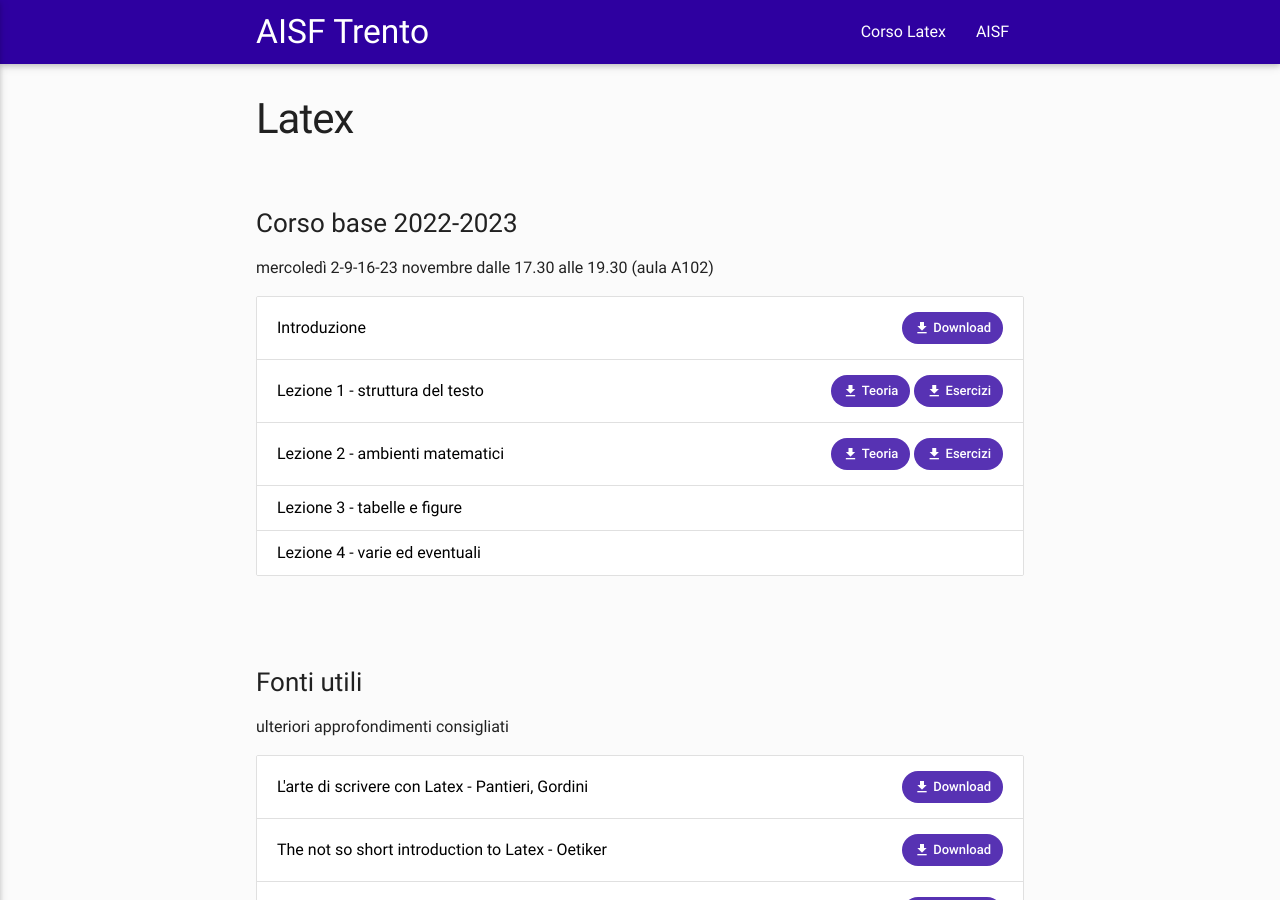
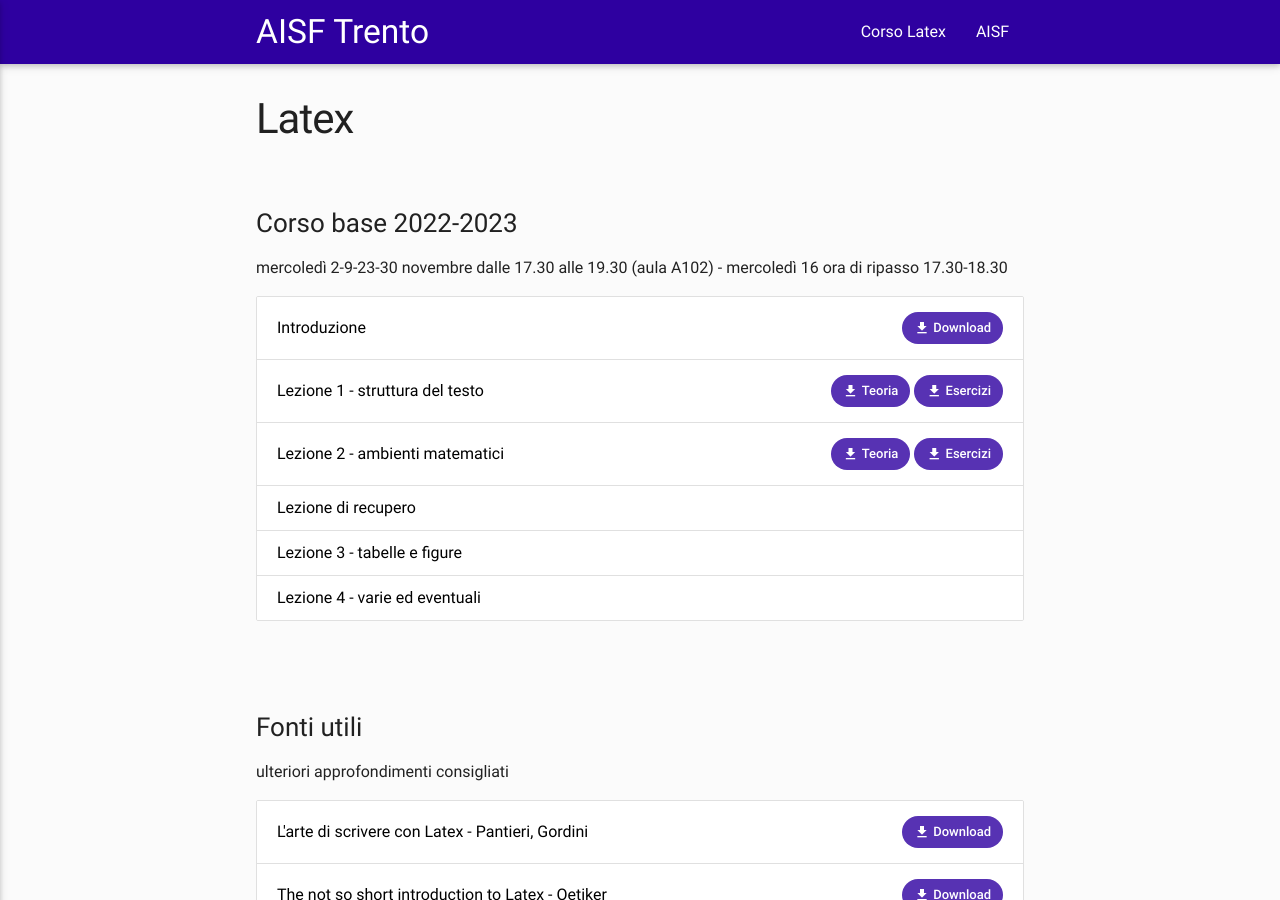
Before and after one commit to ai-sf/trento, a Jekyll site: the page built from latex.html, in a window 1280 px wide and 900 px high. Built offline with Jekyll 4.4.1, drawn with Linux system fonts in a browser that asks for light colours; nearby versions of some CDN libraries.

Commit message:
Update latex.yml
aggiunta lezione di recupero

```diff
--- a/_data/latex.yml
+++ b/_data/latex.yml
@@ -1,7 +1,7 @@
 sezioni:
 
   - titolo: "Corso base 2022-2023"
-    testo: "mercoledì 2-9-16-23 novembre dalle 17.30 alle 19.30 (aula A102)"
+    testo: "mercoledì 2-9-23-30 novembre dalle 17.30 alle 19.30 (aula A102) - mercoledì 16 ora di ripasso 17.30-18.30"
     downloads:
       - testo: "Introduzione"
         urls:
@@ -19,6 +19,10 @@
           url: "Lezione-2_22-23.pdf"
         - nome: "Esercizi"
           url: "Esercizi-2_22-23.pdf"
+      - testo: "Lezione di recupero"
+        urls:
+   #     - nome: "Download"
+   #       url: "Lezione-2_22-23.pdf"
       - testo: "Lezione 3 - tabelle e figure"
         urls:
     #    - nome: "Teoria"
```
